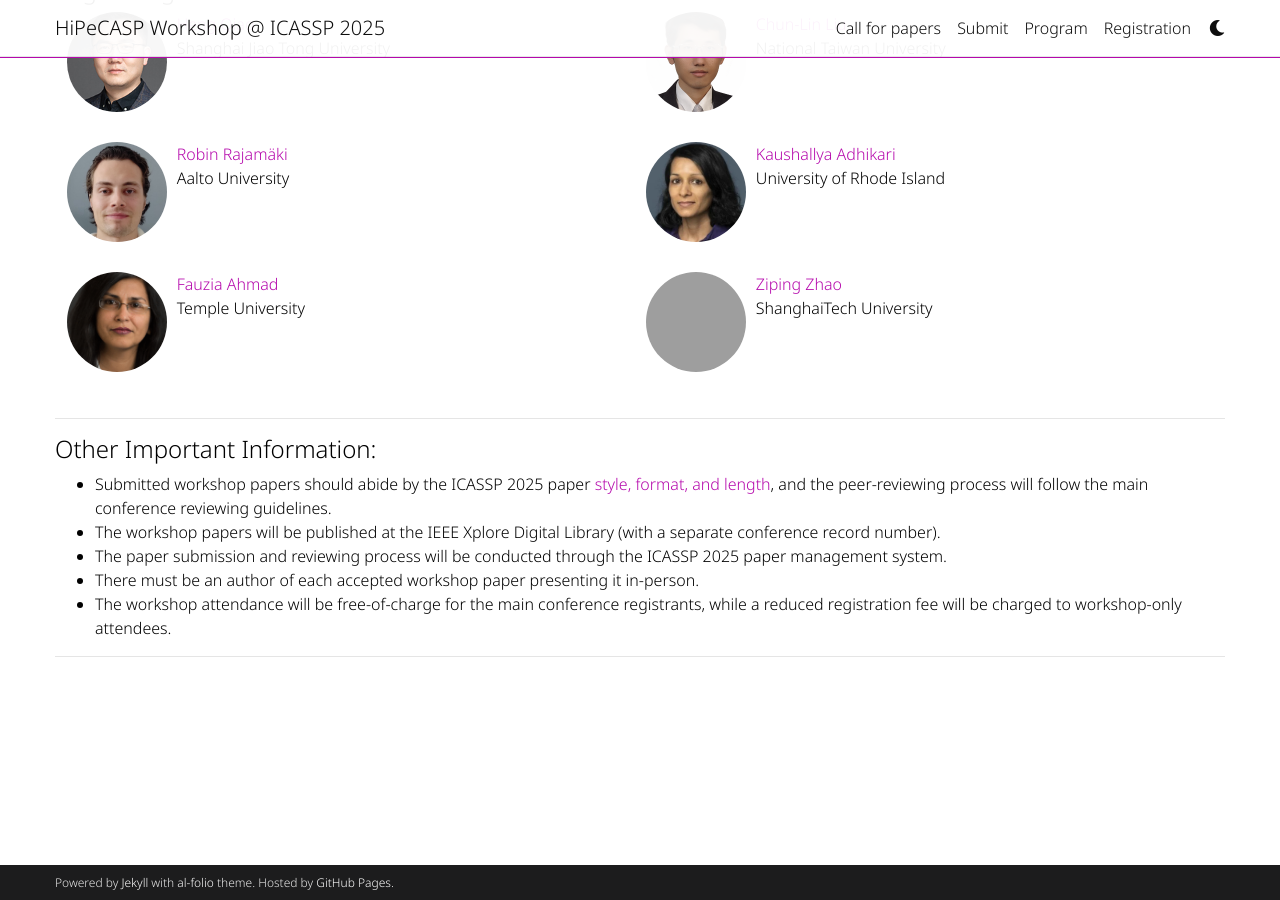
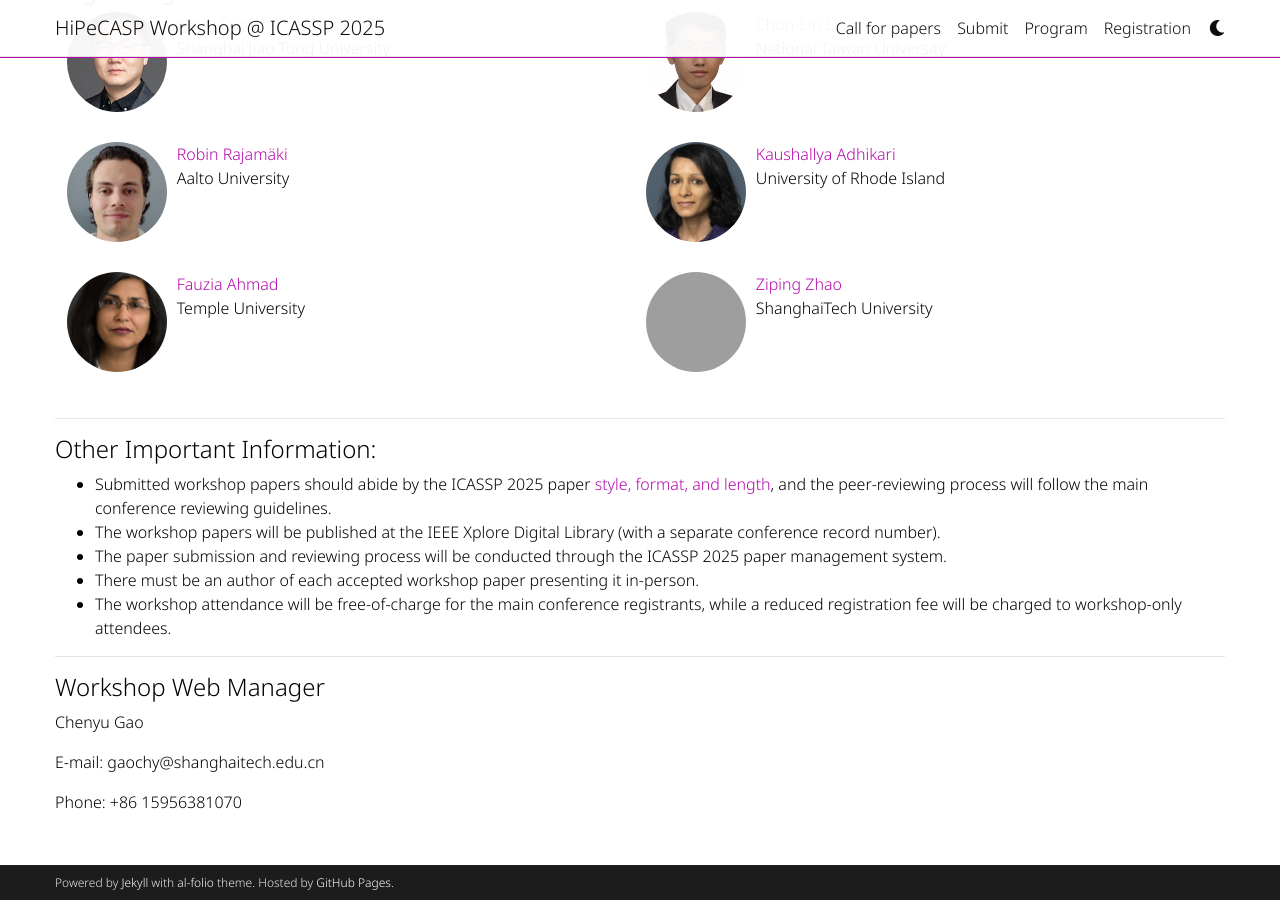
Before and after one commit to signal-process/signal-process.github.io, a Jekyll site: the page built from _pages/about.md, in a window 1280 px wide and 900 px high, scrolled down 1194 px. Built offline with Jekyll 4.4.1, drawn with Linux system fonts in a browser that asks for light colours; full-size pictures stand in for the smaller copies a plugin makes; comment, search, counter and statistics services are not loaded; a style sheet for code colours, icons or effects is not loaded; grey boxes are pictures that could not be loaded.

Commit message:
Update about.md

```diff
--- a/_pages/about.md
+++ b/_pages/about.md
@@ -43,3 +43,10 @@ Array signal processing has experienced widespread application in various domain
 
 
 ---
+#### Workshop Web Manager
+
+Chenyu Gao
+
+E-mail: gaochy@shanghaitech.edu.cn
+
+Phone: +86 15956381070
```
